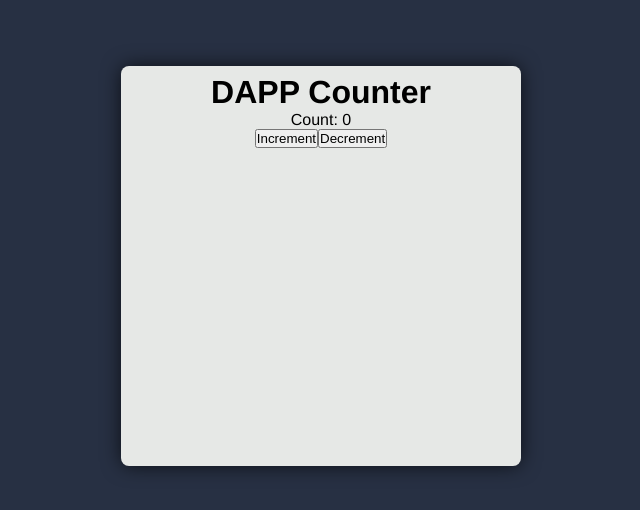
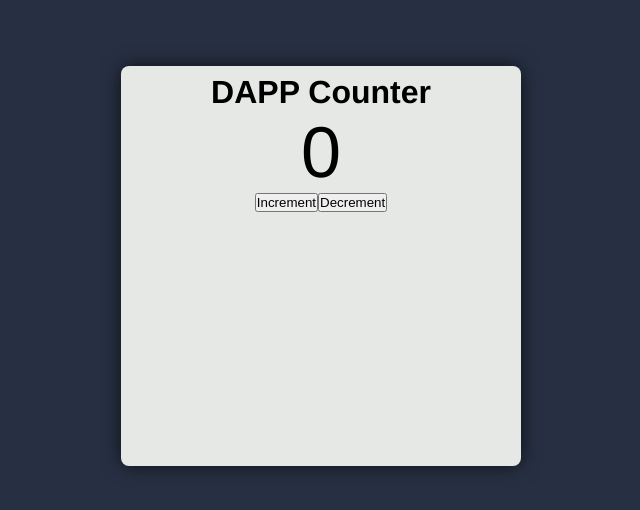
Before and after one commit to FelipeOliveiraDvP/counter-contract-client, a React (Create React App) app: page / in a window 1280 px wide. Shown: the part 134-644 px from the top of the page, without its empty margins (319-959 px from the left). Built offline with nearby package versions, Linux system fonts and the light colour scheme.

Commit message:
Create a  Display component

```diff
--- a/src/App.js
+++ b/src/App.js
@@ -2,6 +2,7 @@ import React from 'react';
 
 import Container from './components/Container';
 import Box from './components/Box';
+import DisplayValue from './components/DisplayCount';
 
 function App() {
   return (
@@ -9,7 +10,7 @@ function App() {
       <Box>
         <h1>DAPP Counter</h1>
 
-        <div>Count: 0</div>
+        <DisplayValue value={0} />
 
         <div>
           <button>Increment</button>
--- /dev/null
+++ b/src/components/DisplayCount/index.js
@@ -0,0 +1,12 @@
+import React from 'react';
+import Wrapper from './styled';
+
+const DisplayCount = props => {
+    return (
+        <Wrapper>
+            {props.value}
+        </Wrapper>
+    );
+}
+
+export default DisplayCount;
--- /dev/null
+++ b/src/components/DisplayCount/styled.js
@@ -0,0 +1,5 @@
+import styled from 'styled-components';
+
+export default styled.div`
+    font-size: 72px;
+`;
```
